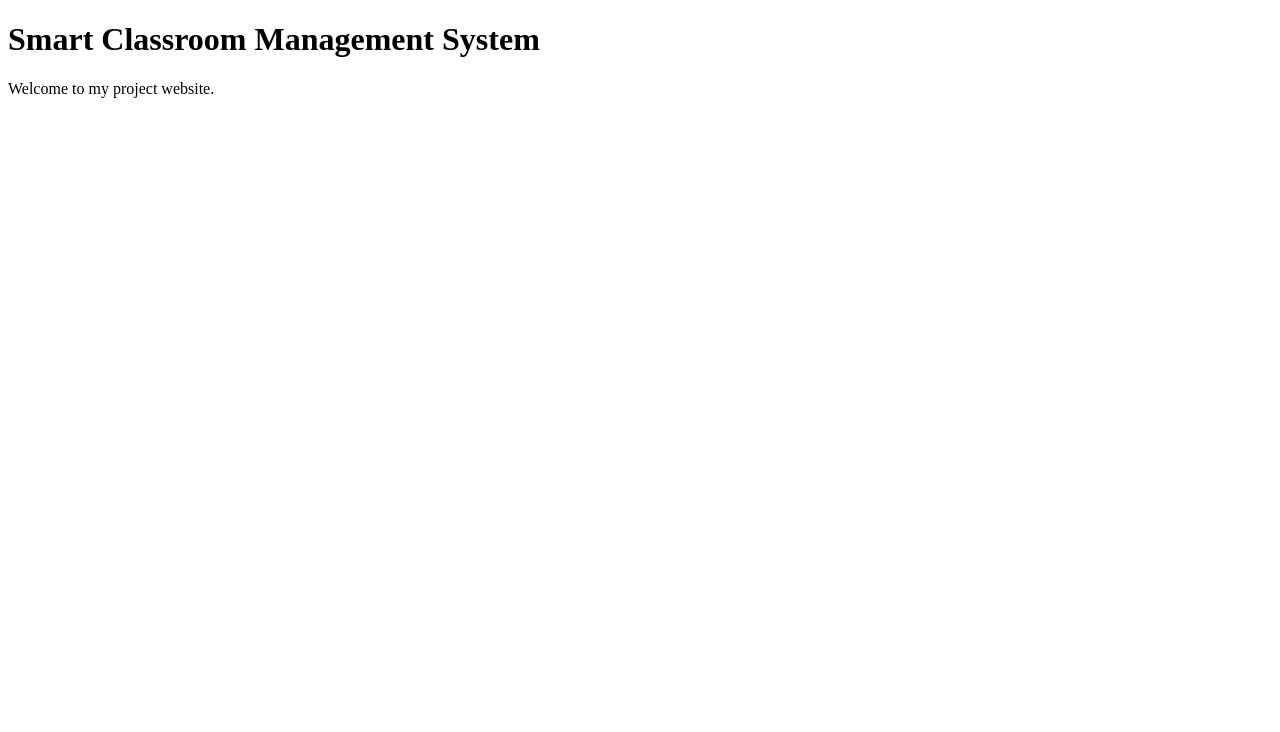
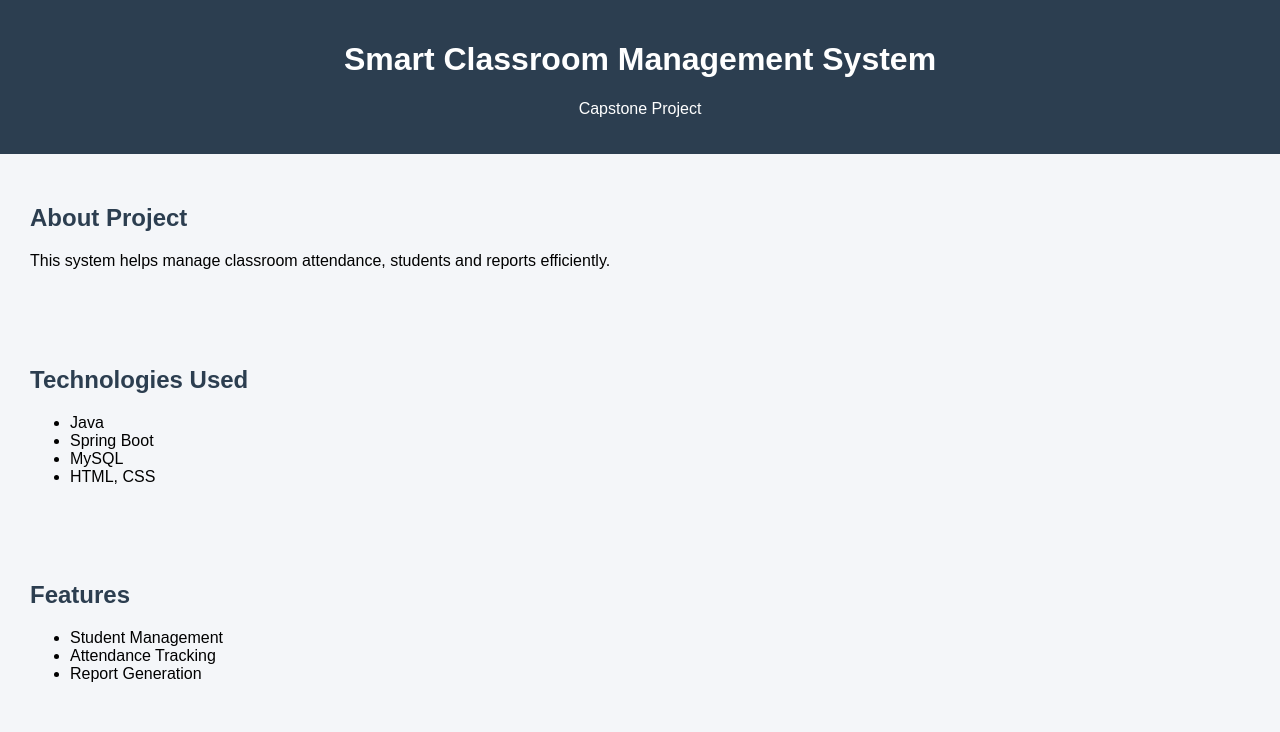
Before and after one commit to aksharareddy7677/Capstone_project, a plain HTML site: page index.html in a window 1280 px wide. Drawn offline with Linux system fonts and the light colour scheme.

Commit message:
Update index.html

```diff
--- a/index.html
+++ b/index.html
@@ -1,10 +1,58 @@
 <!DOCTYPE html>
 <html>
 <head>
-<title>Capstone Project</title>
+    <title>Smart Classroom Management System</title>
+    <style>
+        body{
+            font-family: Arial;
+            background-color:#f4f6f9;
+            margin:0;
+        }
+        header{
+            background:#2c3e50;
+            color:white;
+            padding:20px;
+            text-align:center;
+        }
+        section{
+            padding:30px;
+        }
+        h2{
+            color:#2c3e50;
+        }
+    </style>
 </head>
+
 <body>
+
+<header>
 <h1>Smart Classroom Management System</h1>
-<p>Welcome to my project website.</p>
+<p>Capstone Project</p>
+</header>
+
+<section>
+<h2>About Project</h2>
+<p>This system helps manage classroom attendance, students and reports efficiently.</p>
+</section>
+
+<section>
+<h2>Technologies Used</h2>
+<ul>
+<li>Java</li>
+<li>Spring Boot</li>
+<li>MySQL</li>
+<li>HTML, CSS</li>
+</ul>
+</section>
+
+<section>
+<h2>Features</h2>
+<ul>
+<li>Student Management</li>
+<li>Attendance Tracking</li>
+<li>Report Generation</li>
+</ul>
+</section>
+
 </body>
 </html>
```
